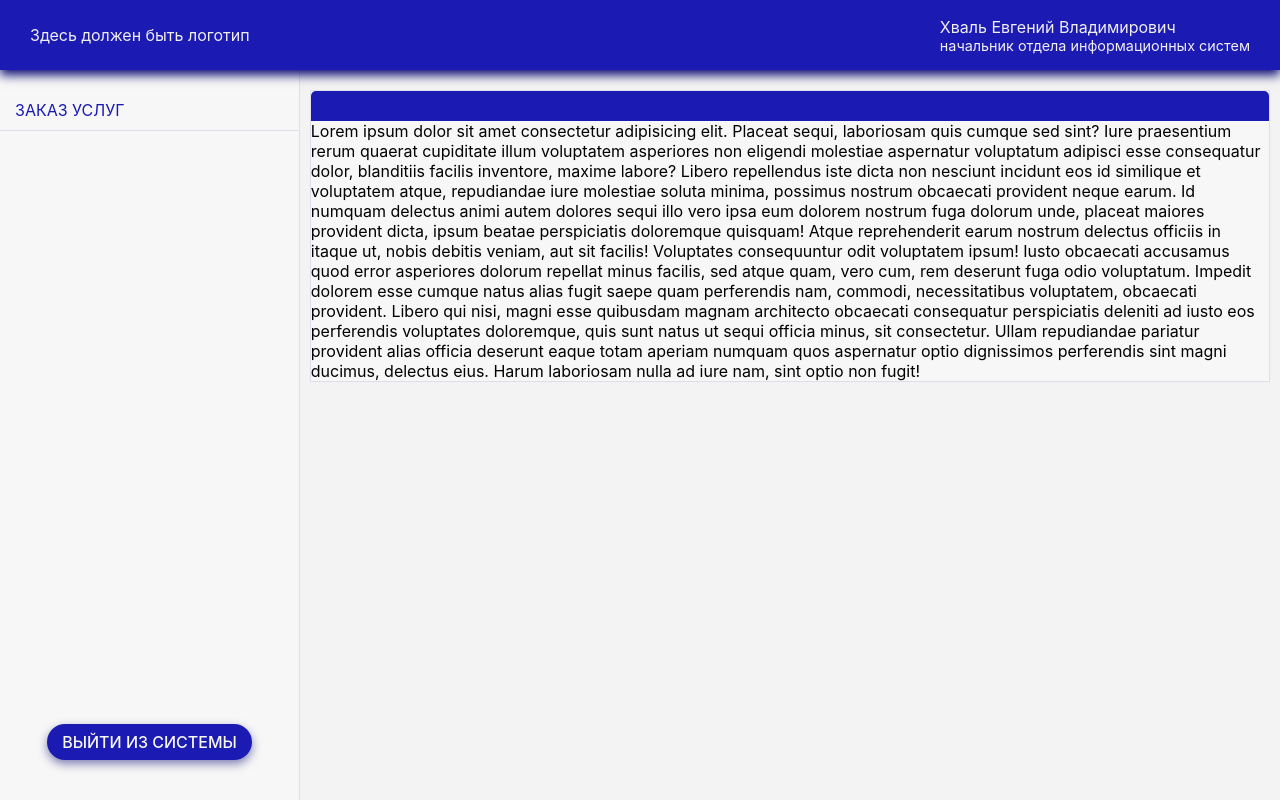
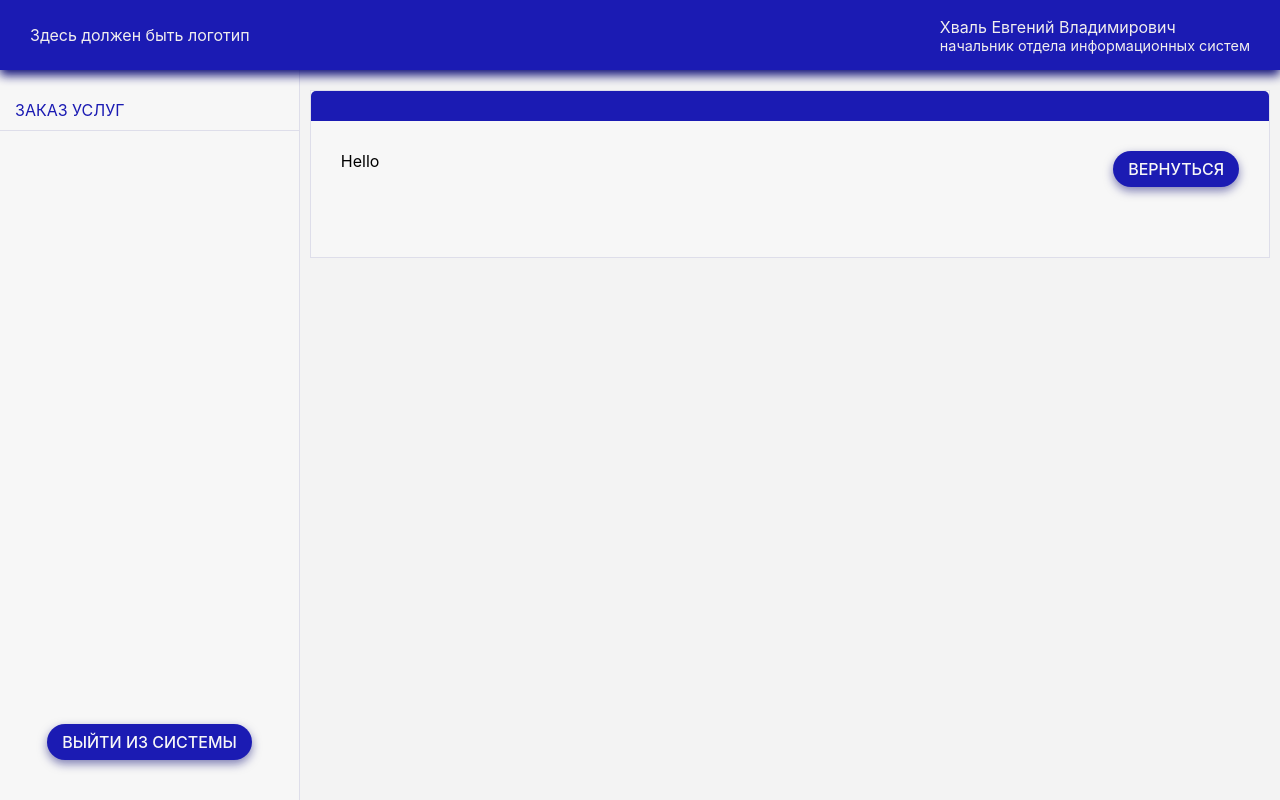
Before and after one commit to moxfalder/grca_realization, a React (Create React App) app in the folder frontend/: page /registration in a window 1280 px wide. Built offline with nearby package versions, Linux system fonts and the light colour scheme.

Commit message:
Работа со страницей регистрации

```diff
--- a/frontend/src/App.css
+++ b/frontend/src/App.css
@@ -36,3 +36,10 @@
     transform: rotate(360deg);
   }
 } */
+.h2-padding {
+  padding: 10px 0px;
+}
+
+.workarea-margin {
+  margin: 30px;
+}
--- a/frontend/src/Components/GeneralInfo/generalInfo.css
+++ b/frontend/src/Components/GeneralInfo/generalInfo.css
@@ -35,7 +35,7 @@
   display: flex;
   flex-wrap: wrap;
   justify-content: space-between;
-  margin: 30px;
+  /* margin: 30px; */
 }
 
 .generalInfo-actives-userInfo .aboutUser,
--- a/frontend/src/Components/GeneralInfo/generalInfo.js
+++ b/frontend/src/Components/GeneralInfo/generalInfo.js
@@ -7,9 +7,9 @@ function GeneralInfo(props) {
     <div className="generalInfo workarea">
       <div className="generalInfo-actives">
         <div className="generalInfo-actives-header">
-          <h2>{title}</h2>
+          <h2 className="h2-padding">{title}</h2>
         </div>
-        <div className="generalInfo-actives-userInfo">
+        <div className="generalInfo-actives-userInfo workarea-margin">
           <div className="aboutUser">
             <div className="userInfo">
               <p className="staticInfo">ФИО:</p>
--- a/frontend/src/Components/Registraion/registration.css
+++ b/frontend/src/Components/Registraion/registration.css
@@ -30,3 +30,8 @@
   padding-left: 30px;
   text-transform: uppercase;
 }
+
+.cards {
+  display: flex;
+  justify-content: space-between;
+}
--- a/frontend/src/Components/Registraion/registration.js
+++ b/frontend/src/Components/Registraion/registration.js
@@ -1,4 +1,6 @@
 import "./registration.css";
+import Card from "../UI/card/card";
+import Button from "../UI/Button/button";
 
 function Registration(props) {
   // console.log(props);
@@ -9,28 +11,14 @@ function Registration(props) {
         <div className="registration-actives-header">
           <h2>{props.title}</h2>
         </div>
-        Lorem ipsum dolor sit amet consectetur adipisicing elit. Placeat sequi,
-        laboriosam quis cumque sed sint? Iure praesentium rerum quaerat
-        cupiditate illum voluptatem asperiores non eligendi molestiae aspernatur
-        voluptatum adipisci esse consequatur dolor, blanditiis facilis
-        inventore, maxime labore? Libero repellendus iste dicta non nesciunt
-        incidunt eos id similique et voluptatem atque, repudiandae iure
-        molestiae soluta minima, possimus nostrum obcaecati provident neque
-        earum. Id numquam delectus animi autem dolores sequi illo vero ipsa eum
-        dolorem nostrum fuga dolorum unde, placeat maiores provident dicta,
-        ipsum beatae perspiciatis doloremque quisquam! Atque reprehenderit earum
-        nostrum delectus officiis in itaque ut, nobis debitis veniam, aut sit
-        facilis! Voluptates consequuntur odit voluptatem ipsum! Iusto obcaecati
-        accusamus quod error asperiores dolorum repellat minus facilis, sed
-        atque quam, vero cum, rem deserunt fuga odio voluptatum. Impedit dolorem
-        esse cumque natus alias fugit saepe quam perferendis nam, commodi,
-        necessitatibus voluptatem, obcaecati provident. Libero qui nisi, magni
-        esse quibusdam magnam architecto obcaecati consequatur perspiciatis
-        deleniti ad iusto eos perferendis voluptates doloremque, quis sunt natus
-        ut sequi officia minus, sit consectetur. Ullam repudiandae pariatur
-        provident alias officia deserunt eaque totam aperiam numquam quos
-        aspernatur optio dignissimos perferendis sint magni ducimus, delectus
-        eius. Harum laboriosam nulla ad iure nam, sint optio non fugit!
+        <div className="cards workarea-margin">
+          <div className="cards-list">
+            <Card />
+          </div>
+          <div className="cards-return">
+            <Button text="Вернуться" formaction="/" />
+          </div>
+        </div>
       </div>
     </div>
   );
--- /dev/null
+++ b/frontend/src/Components/UI/card/card.js
@@ -0,0 +1,5 @@
+const Card = () => {
+  return <div className="card">Hello</div>;
+};
+
+export default Card;
```
